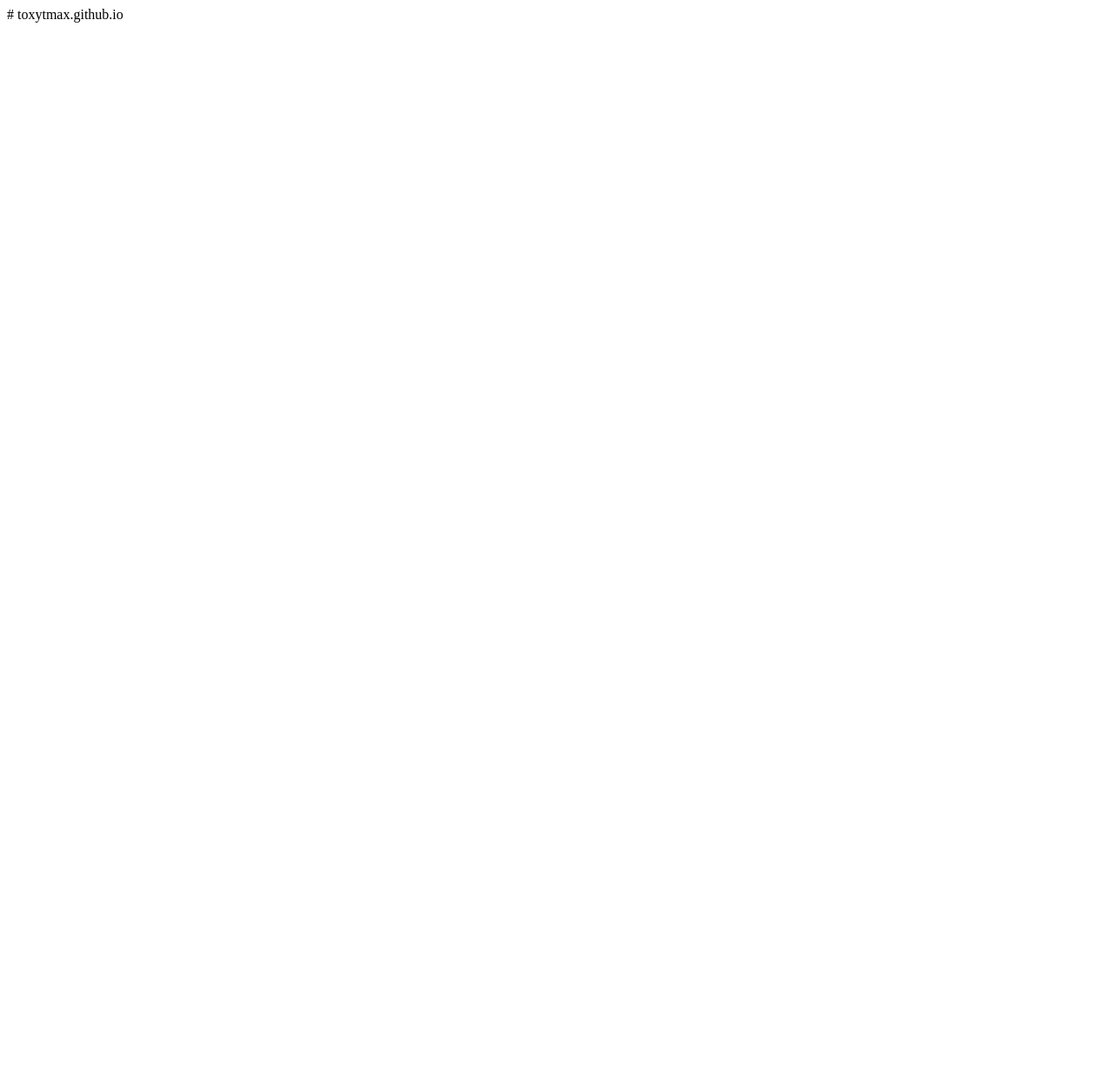
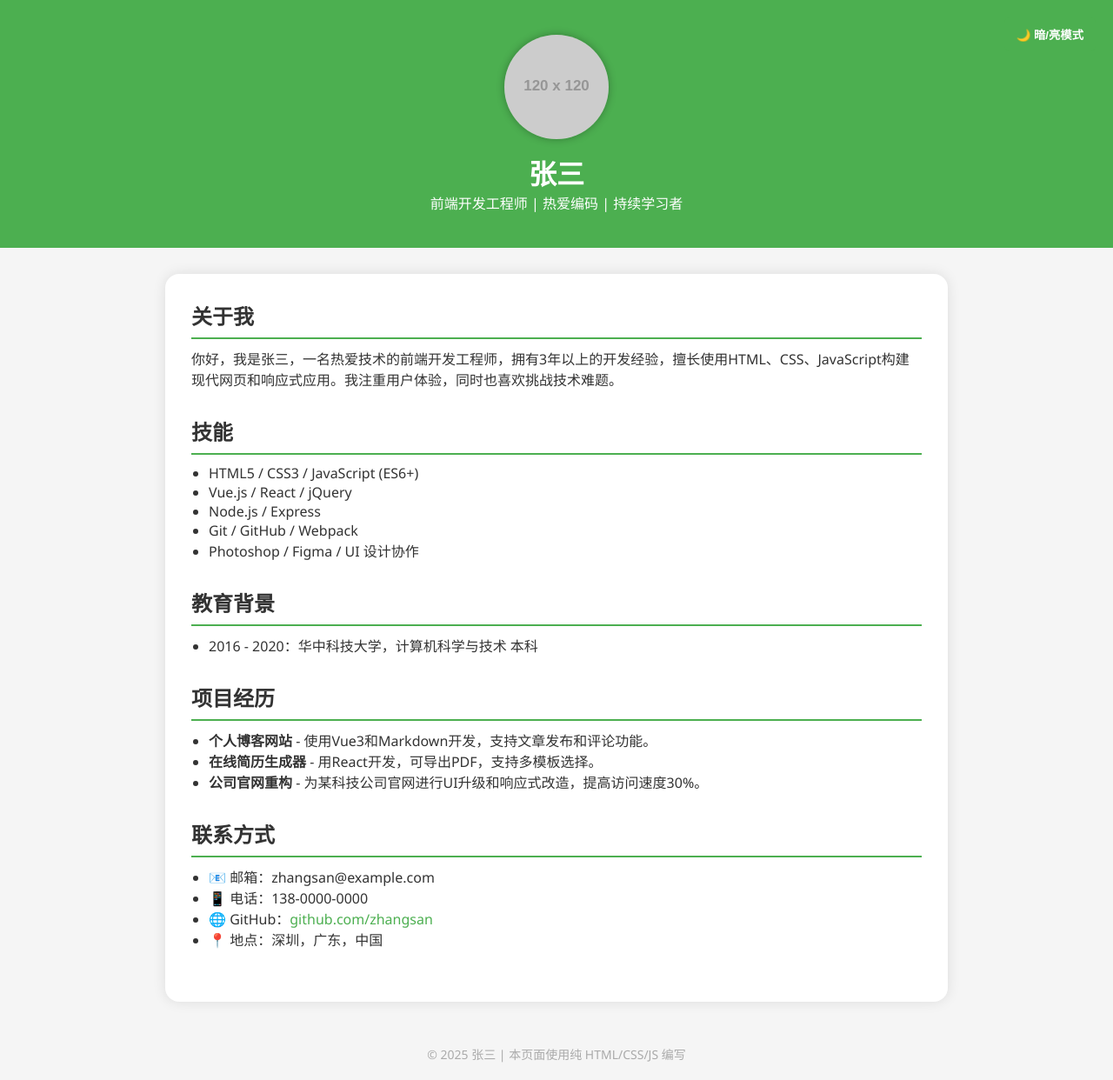
Before and after one commit to toxytmax/toxytmax.github.io, a plain HTML site: page index.html in a window 1280 px wide. Shown: the whole page at 87% size. Before the commit the page ends 800 px from the top, so only its background shows below. Drawn offline with Linux system fonts and the light colour scheme; placeholder pictures from the web are drawn by us.

Commit message:
Update index.html

```diff
--- a/index.html
+++ b/index.html
@@ -1 +1,191 @@
-# toxytmax.github.io
+<!DOCTYPE html>
+<html lang="zh">
+<head>
+  <meta charset="UTF-8" />
+  <meta name="viewport" content="width=device-width, initial-scale=1.0" />
+  <title>个人介绍 - 张三</title>
+  <style>
+    :root {
+      --bg: #f5f5f5;
+      --text: #333;
+      --card: white;
+      --accent: #4CAF50;
+    }
+
+    body.dark {
+      --bg: #1e1e1e;
+      --text: #ddd;
+      --card: #2c2c2c;
+    }
+
+    * {
+      margin: 0;
+      padding: 0;
+      box-sizing: border-box;
+      transition: background 0.3s, color 0.3s;
+    }
+
+    body {
+      font-family: "Segoe UI", sans-serif;
+      background-color: var(--bg);
+      color: var(--text);
+    }
+
+    header {
+      background-color: var(--accent);
+      color: white;
+      padding: 40px 20px;
+      text-align: center;
+    }
+
+    header img {
+      width: 120px;
+      border-radius: 50%;
+      margin-bottom: 10px;
+      box-shadow: 0 0 10px rgba(0,0,0,0.3);
+    }
+
+    main {
+      max-width: 900px;
+      margin: 30px auto;
+      background-color: var(--card);
+      padding: 30px;
+      border-radius: 16px;
+      box-shadow: 0 0 15px rgba(0,0,0,0.1);
+      animation: fadeIn 1s ease-in;
+    }
+
+    @keyframes fadeIn {
+      from { opacity: 0; transform: translateY(10px); }
+      to { opacity: 1; transform: translateY(0); }
+    }
+
+    section {
+      margin-bottom: 30px;
+    }
+
+    h2 {
+      border-bottom: 2px solid var(--accent);
+      padding-bottom: 8px;
+      margin-bottom: 10px;
+    }
+
+    ul {
+      padding-left: 20px;
+    }
+
+    footer {
+      text-align: center;
+      font-size: 14px;
+      padding: 20px;
+      color: #aaa;
+    }
+
+    a {
+      color: var(--accent);
+      text-decoration: none;
+    }
+
+    a:hover {
+      text-decoration: underline;
+    }
+
+    .theme-toggle {
+      position: fixed;
+      top: 20px;
+      right: 20px;
+      padding: 10px 14px;
+      border: none;
+      border-radius: 6px;
+      background-color: var(--accent);
+      color: white;
+      cursor: pointer;
+      font-weight: bold;
+      z-index: 999;
+    }
+
+    @media (max-width: 600px) {
+      main {
+        margin: 15px;
+        padding: 20px;
+      }
+      header {
+        padding: 30px 10px;
+      }
+      header img {
+        width: 100px;
+      }
+    }
+  </style>
+</head>
+<body>
+
+  <button class="theme-toggle" onclick="toggleTheme()">🌙 暗/亮模式</button>
+
+  <header>
+    <img src="https://via.placeholder.com/120" alt="个人头像" />
+    <h1>张三</h1>
+    <p>前端开发工程师 | 热爱编码 | 持续学习者</p>
+  </header>
+
+  <main>
+    <section>
+      <h2>关于我</h2>
+      <p>你好，我是张三，一名热爱技术的前端开发工程师，拥有3年以上的开发经验，擅长使用HTML、CSS、JavaScript构建现代网页和响应式应用。我注重用户体验，同时也喜欢挑战技术难题。</p>
+    </section>
+
+    <section>
+      <h2>技能</h2>
+      <ul>
+        <li>HTML5 / CSS3 / JavaScript (ES6+)</li>
+        <li>Vue.js / React / jQuery</li>
+        <li>Node.js / Express</li>
+        <li>Git / GitHub / Webpack</li>
+        <li>Photoshop / Figma / UI 设计协作</li>
+      </ul>
+    </section>
+
+    <section>
+      <h2>教育背景</h2>
+      <ul>
+        <li>2016 - 2020：华中科技大学，计算机科学与技术 本科</li>
+      </ul>
+    </section>
+
+    <section>
+      <h2>项目经历</h2>
+      <ul>
+        <li>
+          <strong>个人博客网站</strong> - 使用Vue3和Markdown开发，支持文章发布和评论功能。
+        </li>
+        <li>
+          <strong>在线简历生成器</strong> - 用React开发，可导出PDF，支持多模板选择。
+        </li>
+        <li>
+          <strong>公司官网重构</strong> - 为某科技公司官网进行UI升级和响应式改造，提高访问速度30%。
+        </li>
+      </ul>
+    </section>
+
+    <section>
+      <h2>联系方式</h2>
+      <ul>
+        <li>📧 邮箱：zhangsan@example.com</li>
+        <li>📱 电话：138-0000-0000</li>
+        <li>🌐 GitHub：<a href="https://github.com/zhangsan" target="_blank">github.com/zhangsan</a></li>
+        <li>📍 地点：深圳，广东，中国</li>
+      </ul>
+    </section>
+  </main>
+
+  <footer>
+    &copy; 2025 张三 | 本页面使用纯 HTML/CSS/JS 编写
+  </footer>
+
+  <script>
+    function toggleTheme() {
+      document.body.classList.toggle('dark');
+    }
+  </script>
+</body>
+</html>
```
